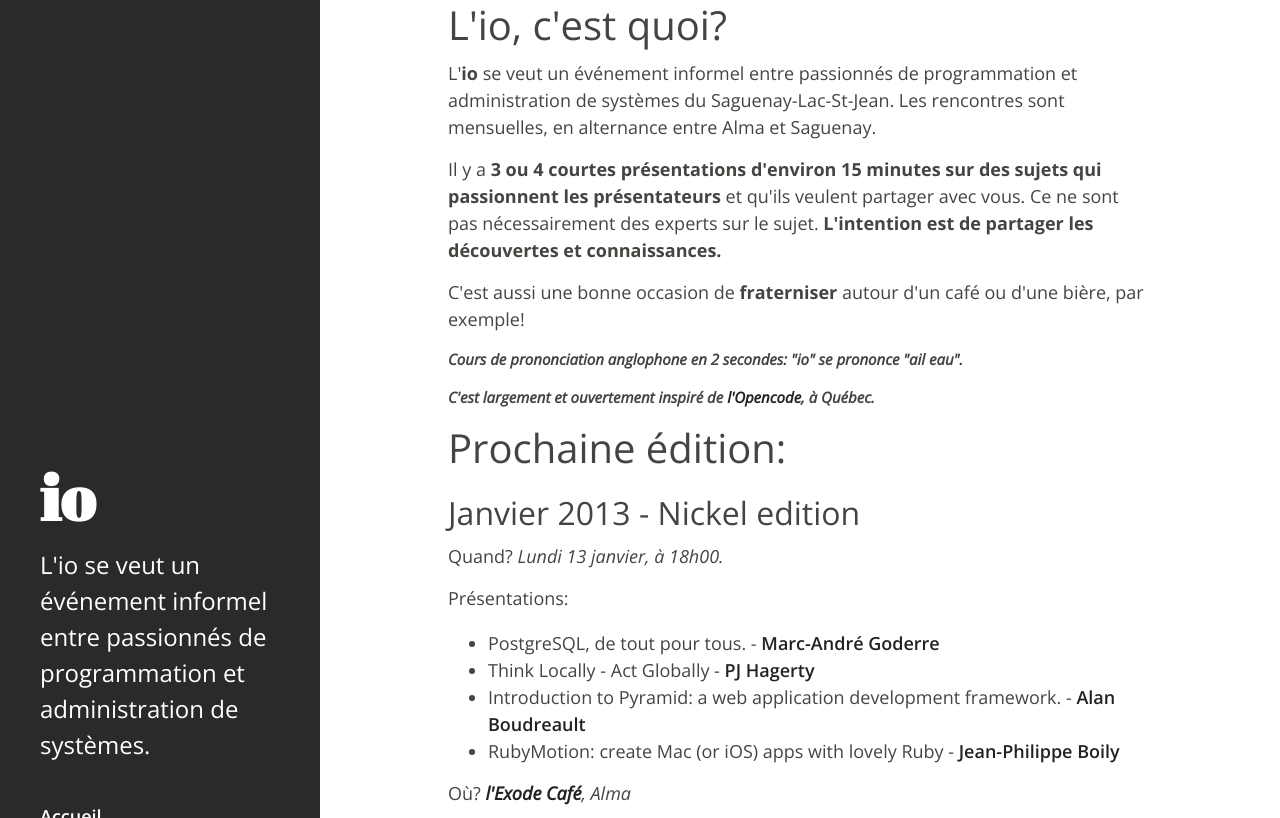
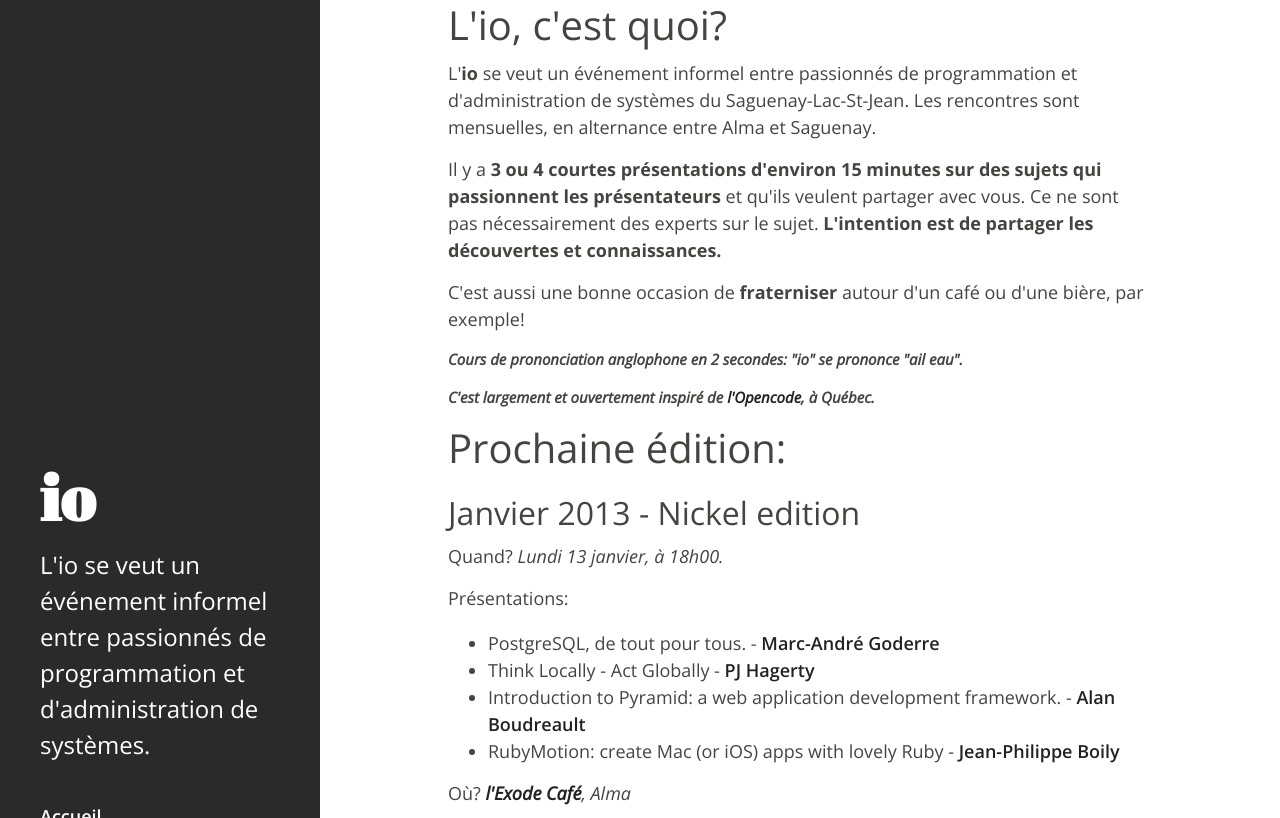
Before and after one commit to saglacio/saglac.io-original, a Jekyll site: the page built from index.html, in a window 1280 px wide and 1171 px high, cut to the strip 0-818 px from the top of the window. Built offline with Jekyll 4.4.1, drawn with Linux system fonts in a browser that asks for light colours; Markdown is read by kramdown in place of the engine named in the settings; the list of posts is cut into pages by our own code; comment, search, counter and statistics services are not loaded.

Commit message:
fix French.

```diff
--- a/_layouts/default.html
+++ b/_layouts/default.html
@@ -44,7 +44,7 @@
         <h1>
           <a href="/">io</a>
         </h1>
-        <p class="lead">L'io se veut un événement informel entre passionnés de programmation et administration de systèmes.</p>
+        <p class="lead">L'io se veut un événement informel entre passionnés de programmation et d'administration de systèmes.</p>
 
         <div class="colophon">
           <ul class="colophon-links">
--- a/index.html
+++ b/index.html
@@ -4,7 +4,7 @@ title: 'Accueil'
 ---
 <article id="description">
   <h1>L'io, c'est quoi?</h1>
-  <p>L'<b>io</b> se veut un événement informel entre passionnés de programmation et administration de systèmes du Saguenay-Lac-St-Jean. Les rencontres sont mensuelles, en alternance entre Alma et Saguenay.</p>
+  <p>L'<b>io</b> se veut un événement informel entre passionnés de programmation et d'administration de systèmes du Saguenay-Lac-St-Jean. Les rencontres sont mensuelles, en alternance entre Alma et Saguenay.</p>
 
   <p>Il y a <b>3 ou 4 courtes présentations d'environ 15 minutes sur des sujets qui passionnent les présentateurs</b> et qu'ils veulent partager avec vous. Ce ne sont pas nécessairement des experts sur le sujet. <b>L'intention est de partager les découvertes et connaissances.</b> </p>
 
```
